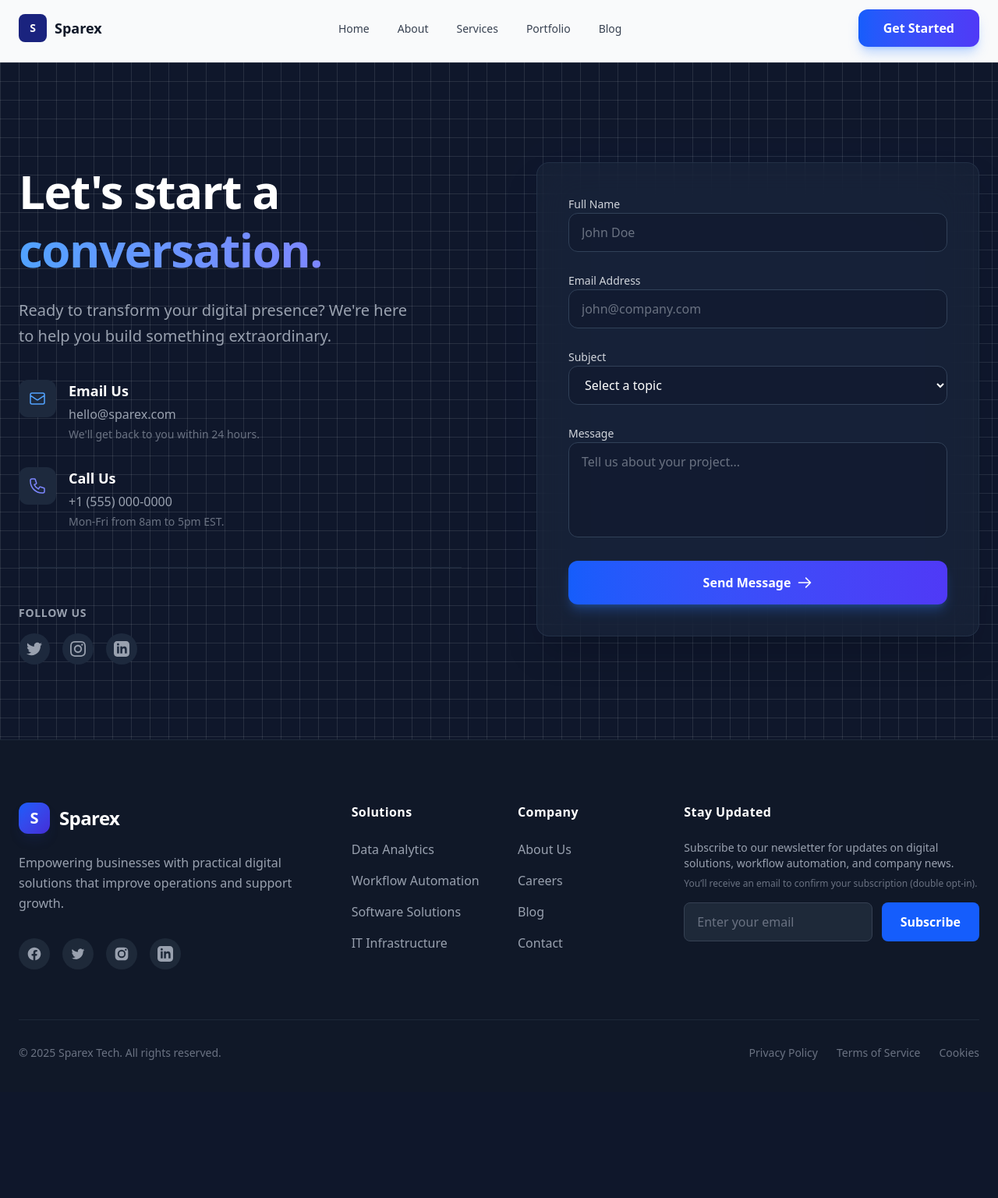
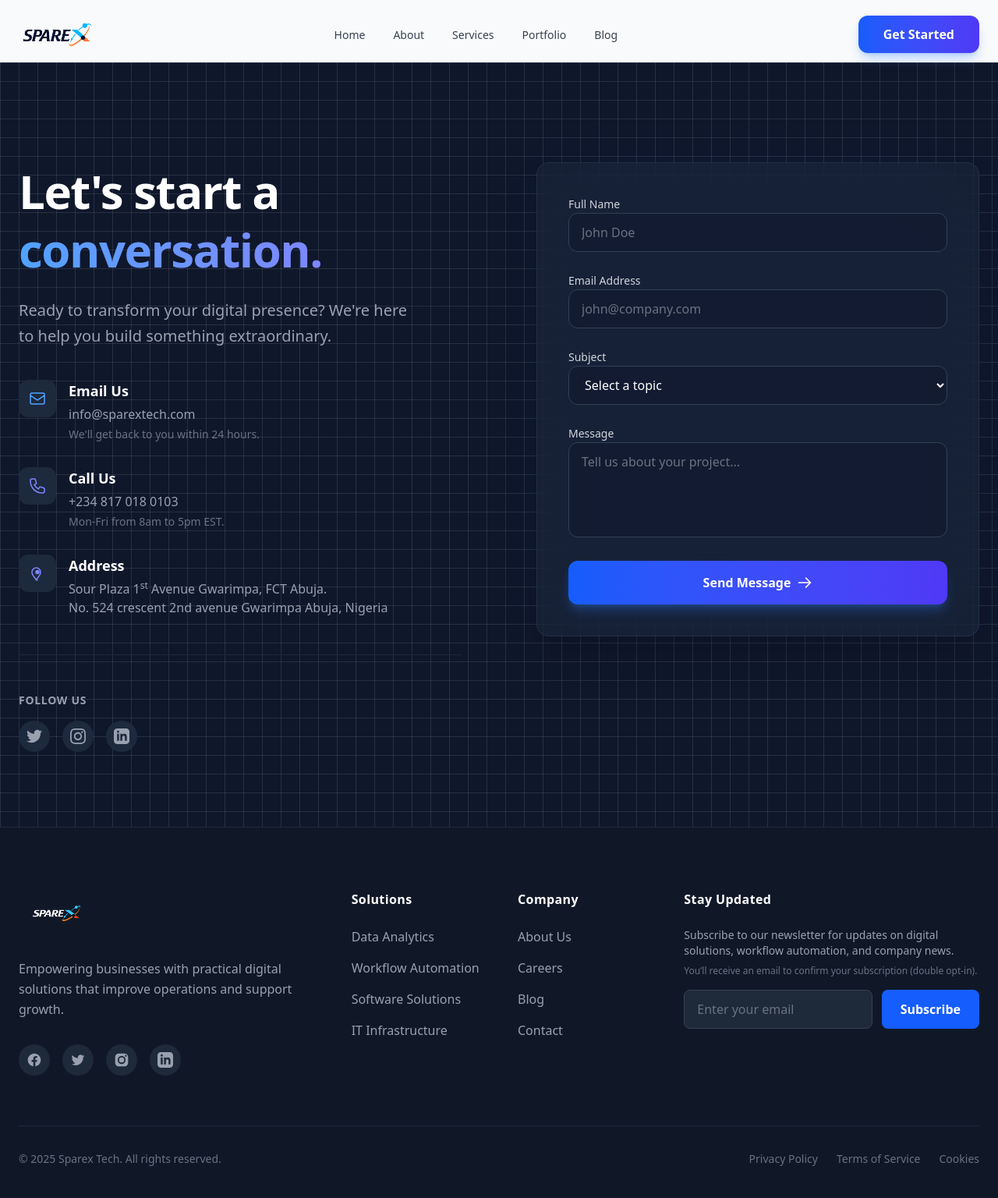
Before and after one commit to aiwaziri05/sparex, a Laravel app: page /contact in a window 1280 px wide. Shown: the whole page at 78% size. Before the commit the page ends 1359 px from the top, so only its background shows below. Run offline with Laravel 12, Linux system fonts and the light colour scheme; style sheets or scripts are compiled from the project's sources.

Commit message:
update contact info, and add company logo in the header and footer

```diff
--- a/resources/views/components/footer.blade.php
+++ b/resources/views/components/footer.blade.php
@@ -5,8 +5,7 @@
       <!-- Brand & Description -->
       <div class="lg:col-span-4 space-y-6">
         <div class="flex items-center gap-3">
-            <div class="w-10 h-10 rounded-xl bg-gradient-to-br from-blue-600 to-indigo-700 flex items-center justify-center text-white font-bold text-xl shadow-lg shadow-blue-900/20">S</div>
-            <span class="text-2xl font-bold tracking-tight">Sparex</span>
+            <img src="{{ asset('assets/images/logo_white.png') }}" alt="Sparex" class="h-16 w-auto object-contain">
         </div>
         <p class="text-gray-400 leading-relaxed max-w-sm">
           Empowering businesses with practical digital solutions that improve operations and support growth.
--- a/resources/views/components/header.blade.php
+++ b/resources/views/components/header.blade.php
@@ -9,8 +9,7 @@
     <!-- Logo -->
     <div class="flex items-center space-x-3">
       <a href="/" class="flex items-center gap-2.5 group">
-        <div class="w-9 h-9 rounded-lg logo-circle flex items-center justify-center text-white font-bold text-sm transition-transform duration-200 group-hover:scale-110">S</div>
-        <span class="font-bold text-lg text-gray-900">Sparex</span>
+        <img src="{{ asset('assets/images/logo.png') }}" alt="Sparex" class="h-16 w-auto transition-transform duration-200 group-hover:scale-110 object-contain">
       </a>
     </div>
 
--- a/resources/views/contact/index.blade.php
+++ b/resources/views/contact/index.blade.php
@@ -26,28 +26,43 @@
 
                     <div class="space-y-8">
                         <div class="flex items-start gap-4">
-                            <div class="w-12 h-12 rounded-xl bg-slate-800 flex items-center justify-center flex-shrink-0 text-blue-400">
+                            <div class="w-12 h-12 rounded-xl bg-slate-800 flex items-center justify-center shrink-0 text-blue-400">
                                 <svg xmlns="http://www.w3.org/2000/svg" class="w-6 h-6" fill="none" viewBox="0 0 24 24" stroke="currentColor" stroke-width="1.5">
                                     <path stroke-linecap="round" stroke-linejoin="round" d="M3 8l7.89 5.26a2 2 0 002.22 0L21 8M5 19h14a2 2 0 002-2V7a2 2 0 00-2-2H5a2 2 0 00-2 2v10a2 2 0 002 2z" />
                                 </svg>
                             </div>
                             <div>
                                 <h3 class="text-white font-semibold text-lg mb-1">Email Us</h3>
-                                <a href="mailto:hello@sparex.com" class="text-gray-400 hover:text-white transition-colors">hello@sparex.com</a>
+                                <a href="mailto:hello@sparex.com" class="text-gray-400 hover:text-white transition-colors">info@sparextech.com </a>
                                 <p class="text-sm text-gray-500 mt-1">We'll get back to you within 24 hours.</p>
                             </div>
                         </div>
 
                         <div class="flex items-start gap-4">
-                            <div class="w-12 h-12 rounded-xl bg-slate-800 flex items-center justify-center flex-shrink-0 text-indigo-400">
+                            <div class="w-12 h-12 rounded-xl bg-slate-800 flex items-center justify-center shrink-0 text-indigo-400">
                                 <svg xmlns="http://www.w3.org/2000/svg" class="w-6 h-6" fill="none" viewBox="0 0 24 24" stroke="currentColor" stroke-width="1.5">
                                     <path stroke-linecap="round" stroke-linejoin="round" d="M3 5a2 2 0 012-2h3.28a1 1 0 01.948.684l1.498 4.493a1 1 0 01-.502 1.21l-2.257 1.13a11.042 11.042 0 005.516 5.516l1.13-2.257a1 1 0 011.21-.502l4.493 1.498a1 1 0 01.684.949V19a2 2 0 01-2 2h-1C9.716 21 3 14.284 3 6V5z" />
                                 </svg>
                             </div>
                             <div>
                                 <h3 class="text-white font-semibold text-lg mb-1">Call Us</h3>
-                                <a href="tel:+15550000000" class="text-gray-400 hover:text-white transition-colors">+1 (555) 000-0000</a>
+                                <a href="tel:+15550000000" class="text-gray-400 hover:text-white transition-colors">+234 817 018 0103</a>
                                 <p class="text-sm text-gray-500 mt-1">Mon-Fri from 8am to 5pm EST.</p>
+                            </div>
+                        </div>
+
+                        <div class="flex items-start gap-4">
+                            <div class="w-12 h-12 rounded-xl bg-slate-800 flex items-center justify-center shrink-0 text-indigo-400">
+                                <svg xmlns="http://www.w3.org/2000/svg" class="w-6 h-6" fill="none" viewBox="0 0 24 24" stroke="currentColor" stroke-width="1.5">
+                                    <path stroke-linecap="round" stroke-linejoin="round" d="M12 21c-.38 0-.76-.146-1.05-.438C8.4 17.937 5 13.963 5 10.5 5 7.462 7.462 5 10.5 5s5.5 2.462 5.5 5.5c0 3.463-3.4 7.437-5.95 10.062A1.493 1.493 0 0112 21z" />
+                                    <circle cx="12" cy="10.5" r="2" fill="currentColor" />
+                                </svg>
+                            </div>
+                            <div>
+                                <h3 class="text-white font-semibold text-lg mb-1">Address</h3>
+                                <a href="tel:+15550000000" class="text-gray-400 hover:text-white transition-colors">Sour Plaza 1<sup>st</sup> Avenue Gwarimpa, FCT Abuja.
+                                <br>
+                                No. 524 crescent 2nd avenue Gwarimpa Abuja, Nigeria</a>
                             </div>
                         </div>
                     </div>
@@ -56,13 +71,13 @@
                     <div class="mt-12 pt-12 border-t border-slate-800">
                         <h4 class="text-sm font-semibold text-gray-400 uppercase tracking-wider mb-4">Follow Us</h4>
                         <div class="flex gap-4">
-                            <a href="#" class="w-10 h-10 rounded-full bg-slate-800 flex items-center justify-center text-gray-400 hover:bg-white hover:text-slate-900 transition-all duration-300">
+                            <a href="https://x.com/sparextech" class="w-10 h-10 rounded-full bg-slate-800 flex items-center justify-center text-gray-400 hover:bg-white hover:text-slate-900 transition-all duration-300" target="_blank">
                                 <svg class="w-5 h-5" fill="currentColor" viewBox="0 0 24 24"><path d="M24 4.557c-.883.392-1.832.656-2.828.775 1.017-.609 1.798-1.574 2.165-2.724-.951.564-2.005.974-3.127 1.195-.897-.957-2.178-1.555-3.594-1.555-3.179 0-5.515 2.966-4.797 6.045-4.091-.205-7.719-2.165-10.148-5.144-1.29 2.213-.669 5.108 1.523 6.574-.806-.026-1.566-.247-2.229-.616-.054 2.281 1.581 4.415 3.949 4.89-.693.188-1.452.232-2.224.084.626 1.956 2.444 3.379 4.6 3.419-2.07 1.623-4.678 2.348-7.29 2.04 2.179 1.397 4.768 2.212 7.548 2.212 9.142 0 14.307-7.721 13.995-14.646.962-.695 1.797-1.562 2.457-2.549z"/></svg>
                             </a>
-                            <a href="#" class="w-10 h-10 rounded-full bg-slate-800 flex items-center justify-center text-gray-400 hover:bg-white hover:text-slate-900 transition-all duration-300">
+                            <a href="#" target="_blank" class="w-10 h-10 rounded-full bg-slate-800 flex items-center justify-center text-gray-400 hover:bg-white hover:text-slate-900 transition-all duration-300">
                                 <svg class="w-5 h-5" fill="currentColor" viewBox="0 0 24 24"><path d="M12 2.163c3.204 0 3.584.012 4.85.072 3.252.148 4.771 1.691 4.919 4.919.058 1.265.069 1.645.069 4.849 0 3.205-.012 3.584-.069 4.849-.149 3.225-1.664 4.771-4.919 4.919-1.266.058-1.644.069-4.85.069-3.204 0-3.584-.012-4.849-.069-3.225-.149-4.771-1.664-4.919-4.919-.058-1.265-.071-1.644-.071-4.849 0-3.204.013-3.583.071-4.849.149-3.227 1.664-4.771 4.919-4.919 1.266-.057 1.645-.069 4.849-.069zm0-2.163c-3.259 0-3.667.014-4.947.072-4.358.2-6.78 2.618-6.98 6.98-.059 1.281-.073 1.689-.073 4.948 0 3.259.014 3.668.072 4.948.2 4.358 2.618 6.78 6.98 6.98 1.281.058 1.689.072 4.948.072 3.259 0 3.668-.014 4.948-.072 4.354-.2 6.782-2.618 6.979-6.98.059-1.28.073-1.689.073-4.948 0-3.259-.014-3.667-.072-4.947-.196-4.354-2.617-6.78-6.979-6.98-1.281-.059-1.69-.073-4.949-.073zm0 5.838c-3.403 0-6.162 2.759-6.162 6.162s2.759 6.163 6.162 6.163 6.162-2.759 6.162-6.163c0-3.403-2.759-6.162-6.162-6.162zm0 10.162c-2.209 0-4-1.79-4-4 0-2.209 1.791-4 4-4s4 1.791 4 4c0 2.21-1.791 4-4 4zm6.406-11.845c-.796 0-1.441.645-1.441 1.44s.645 1.44 1.441 1.44c.795 0 1.439-.645 1.439-1.44s-.644-1.44-1.439-1.44z"/></svg>
                             </a>
-                            <a href="#" class="w-10 h-10 rounded-full bg-slate-800 flex items-center justify-center text-gray-400 hover:bg-white hover:text-slate-900 transition-all duration-300">
+                            <a href=" https://ng.linkedin.com/company/sparexltd?trk=similar-pages" target="_blank" class="w-10 h-10 rounded-full bg-slate-800 flex items-center justify-center text-gray-400 hover:bg-white hover:text-slate-900 transition-all duration-300">
                                 <svg class="w-5 h-5" fill="currentColor" viewBox="0 0 24 24"><path d="M19 0h-14c-2.761 0-5 2.239-5 5v14c0 2.761 2.239 5 5 5h14c2.762 0 5-2.239 5-5v-14c0-2.761-2.238-5-5-5zm-11 19h-3v-11h3v11zm-1.5-12.268c-.966 0-1.75-.79-1.75-1.764s.784-1.764 1.75-1.764 1.75.79 1.75 1.764-.783 1.764-1.75 1.764zm13.5 12.268h-3v-5.604c0-3.368-4-3.113-4 0v5.604h-3v-11h3v1.765c1.396-2.586 7-2.777 7 2.476v6.759z"/></svg>
                             </a>
                         </div>
--- a/resources/views/partials/_about.blade.php
+++ b/resources/views/partials/_about.blade.php
@@ -56,7 +56,7 @@
                 </ul>
 
                 <div class="pt-2">
-                    <a href="#contact" class="inline-flex items-center px-8 py-4 text-base font-semibold text-white bg-gradient-to-r from-blue-600 to-indigo-600 rounded-xl shadow-lg shadow-blue-500/30 hover:shadow-xl hover:shadow-blue-500/40 hover:scale-105 transition-all duration-300 group">
+                    <a href="/contact" class="inline-flex items-center px-8 py-4 text-base font-semibold text-white bg-linear-to-r from-blue-600 to-indigo-600 rounded-xl shadow-lg shadow-blue-500/30 hover:shadow-xl hover:shadow-blue-500/40 hover:scale-105 transition-all duration-300 group">
                         Learn More About Our Approach
                         <svg class="w-5 h-5 ml-2 group-hover:translate-x-1 transition-transform duration-300" fill="none" viewBox="0 0 24 24" stroke="currentColor">
                             <path stroke-linecap="round" stroke-linejoin="round" stroke-width="2" d="M17 8l4 4m0 0l-4 4m4-4H3" />
```
Also changed, not shown: resources/views/portfolio/index.blade.php (+3 -6 lines), app/Http/Controllers/PortfolioController.php (line endings or trailing spaces), public/assets/images/logo.png (added), public/assets/images/logo_white.png (added).
